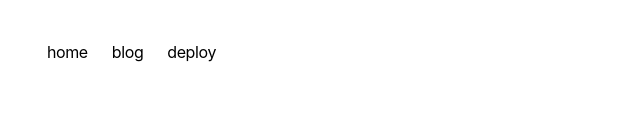
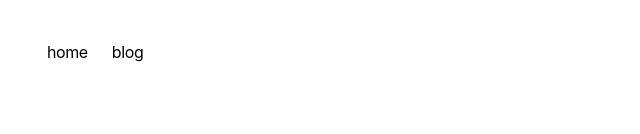
Before and after one commit to bc-donnie-newell/donnienewell.com, a Next.js app: page / in a window 1280 px wide. Shown: the top 134 px of the page, without its empty margins (309-949 px from the left). Built offline with nearby package versions, Linux system fonts and the light colour scheme.

Commit message:
update footer and nav to point to my github

```diff
--- a/app/components/footer.tsx
+++ b/app/components/footer.tsx
@@ -35,7 +35,7 @@
             className="flex items-center transition-all hover:text-neutral-800 dark:hover:text-neutral-100"
             rel="noopener noreferrer"
             target="_blank"
-            href="https://github.com/vercel/next.js"
+            href="https://github.com/bc-donnie-newell"
           >
             <ArrowIcon />
             <p className="ml-2 h-7">github</p>
@@ -46,7 +46,7 @@
             className="flex items-center transition-all hover:text-neutral-800 dark:hover:text-neutral-100"
             rel="noopener noreferrer"
             target="_blank"
-            href="https://vercel.com/templates/next.js/portfolio-starter-kit"
+            href="https://github.com/bc-donnie-newell/donnienewell.com"
           >
             <ArrowIcon />
             <p className="ml-2 h-7">view source</p>
--- a/app/components/nav.tsx
+++ b/app/components/nav.tsx
@@ -6,9 +6,6 @@
   },
   '/blog': {
     name: 'blog',
-  },
-  'https://vercel.com/templates/next.js/portfolio-starter-kit': {
-    name: 'deploy',
   },
 }
 
```
